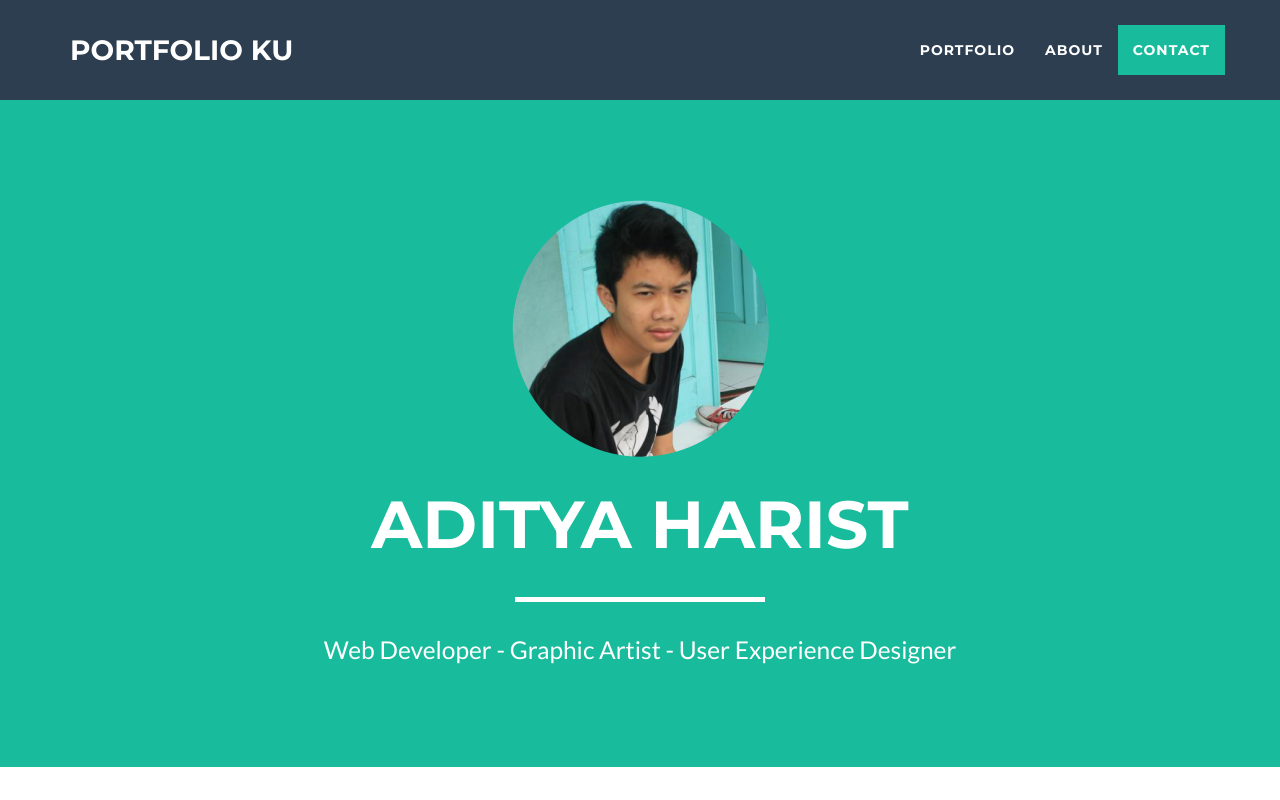
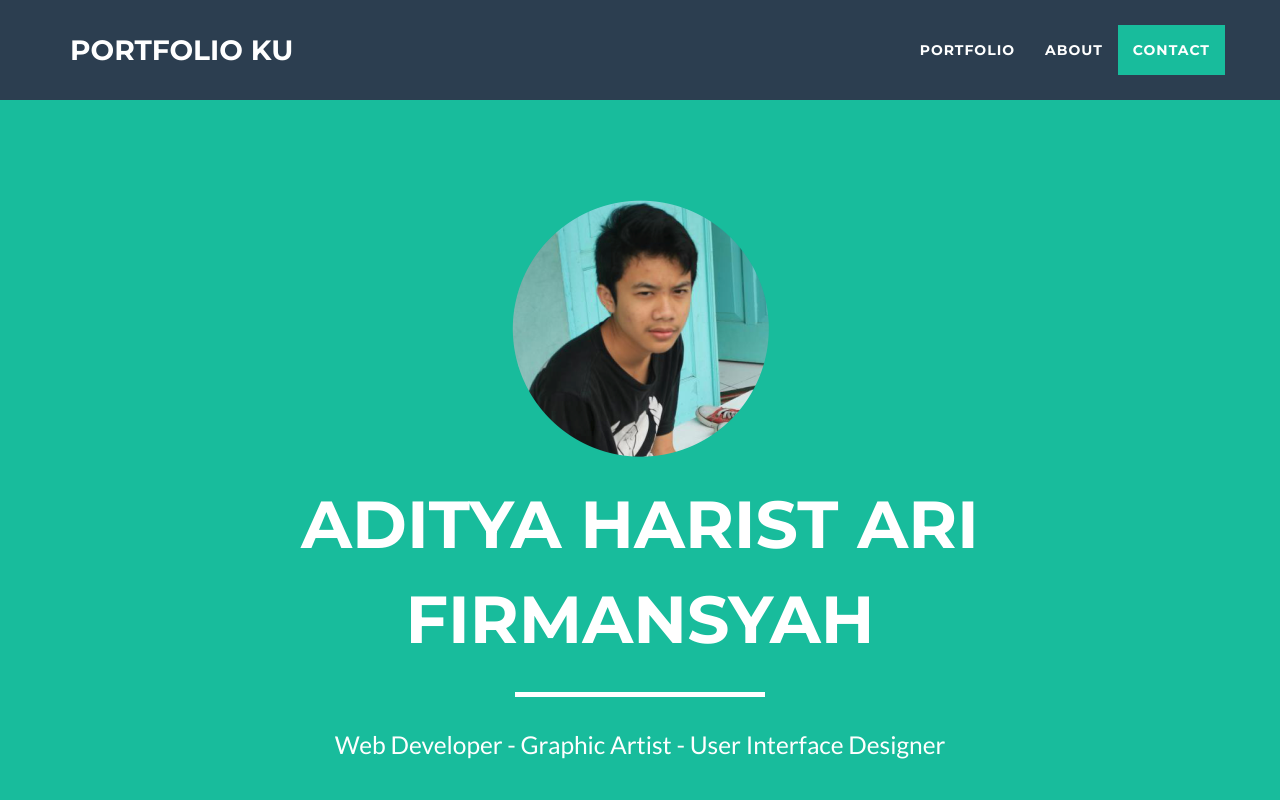
Before and after one commit to adityaharist/portfolioAne, a plain HTML site: page index.html in a window 1280 px wide. Shown: the top 800 px of the page. Drawn offline with nearby package versions, Linux system fonts and the light colour scheme.

Commit message:
Update index.html

```diff
--- a/index.html
+++ b/index.html
@@ -74,9 +74,9 @@
                 <div class="col-lg-12">
                     <img class="img-responsive" src="img/profileku.png" alt="">
                     <div class="intro-text">
-                        <span class="name">Aditya Harist</span>
+                        <span class="name">Aditya Harist Ari Firmansyah</span>
                         <hr class="star-light">
-                        <span class="skills">Web Developer - Graphic Artist - User Experience Designer</span>
+                        <span class="skills">Web Developer - Graphic Artist - User Interface Designer</span>
                     </div>
                 </div>
             </div>
```
